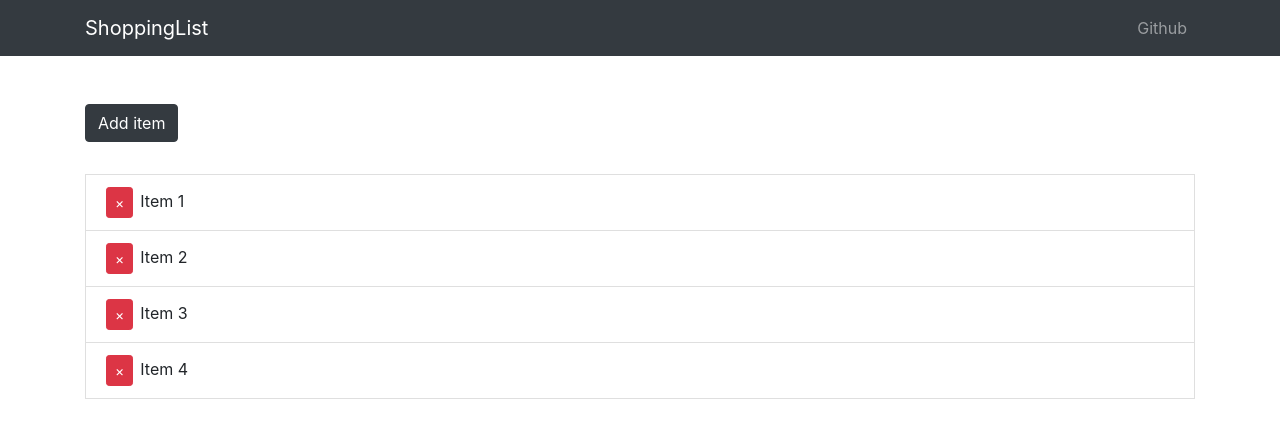
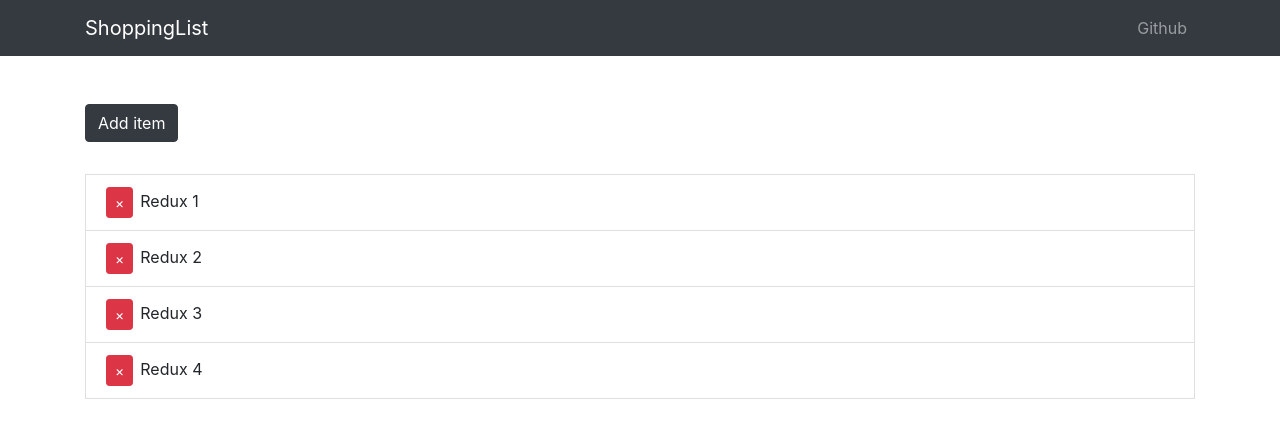
Before and after one commit to raop155/mern_shopping_list, a React (Create React App) app in the folder client/: page / in a window 1280 px wide. Shown: the top 438 px of the page. Built offline with nearby package versions, Linux system fonts and the light colour scheme.

Commit message:
feature(Redux) Connect redux to ShoppingList component

```diff
--- a/client/package.json
+++ b/client/package.json
@@ -9,9 +9,12 @@
     "bootstrap": "^4.5.3",
     "react": "^17.0.1",
     "react-dom": "^17.0.1",
+    "react-redux": "^7.2.2",
     "react-scripts": "4.0.0",
     "react-transition-group": "^4.4.1",
     "reactstrap": "^8.7.1",
+    "redux": "^4.0.5",
+    "redux-thunk": "^2.3.0",
     "uuid": "^8.3.1",
     "web-vitals": "^0.2.4"
   },
--- a/client/src/App.js
+++ b/client/src/App.js
@@ -2,12 +2,17 @@
 import AppNavbar from './components/AppNavbar';
 import ShoppingList from './components/ShoppingList';
 
+import { Provider } from 'react-redux';
+import store from './store';
+
 function App() {
   return (
-    <div className='App'>
-      <AppNavbar />
-      <ShoppingList />
-    </div>
+    <Provider store={store}>
+      <div className='App'>
+        <AppNavbar />
+        <ShoppingList />
+      </div>
+    </Provider>
   );
 }
 
--- /dev/null
+++ b/client/src/actions/itemActions.js
@@ -0,0 +1,21 @@
+import { GET_ITEMS, ADD_ITEM, DELETE_ITEM } from './types';
+
+export const getItems = () => {
+  return {
+    type: GET_ITEMS,
+  };
+};
+
+export const addItem = () => {
+  return {
+    type: ADD_ITEM,
+  };
+};
+
+export const deleteItem = (id) => {
+  console.log('deleteitem actions ', id);
+  return {
+    type: DELETE_ITEM,
+    payload: id,
+  };
+};
--- /dev/null
+++ b/client/src/actions/types.js
@@ -0,0 +1,3 @@
+export const GET_ITEMS = 'GET_ITEMS';
+export const ADD_ITEM = 'ADD_ITEM';
+export const DELETE_ITEM = 'DELETE_ITEM';
--- a/client/src/components/ShoppingList.js
+++ b/client/src/components/ShoppingList.js
@@ -1,27 +1,24 @@
-import React, { useState } from 'react';
+import React, { useEffect, useState } from 'react';
 import { Container, ListGroup, ListGroupItem, Button } from 'reactstrap';
 import { CSSTransition, TransitionGroup } from 'react-transition-group';
 import { v4 as uuidv4 } from 'uuid';
+import { connect } from 'react-redux';
+import { getItems, deleteItem } from '../actions/itemActions';
+import PropTypes from 'prop-types';
 
-const ShoppingList = () => {
-  const [items, setItems] = useState([
-    {
-      id: uuidv4(),
-      name: 'Item 1',
-    },
-    {
-      id: uuidv4(),
-      name: 'Item 2',
-    },
-    {
-      id: uuidv4(),
-      name: 'Item 3',
-    },
-    {
-      id: uuidv4(),
-      name: 'Item 4',
-    },
-  ]);
+const ShoppingList = (props) => {
+  // const [items, setItems] = useState(props.items.items);
+  const items = props.items;
+
+  useEffect(() => {
+    // props.getItems();
+  }, []);
+
+  const onDelete = (id) => {
+    console.log('id', id);
+    props.deleteItem(id);
+  };
+
   return (
     <Container>
       <Button
@@ -30,7 +27,7 @@
         onClick={() => {
           const name = prompt('Enter Item');
           if (name) {
-            setItems([...items, { id: uuidv4(), name }]);
+            // setItems([...items, { id: uuidv4(), name }]);
           }
         }}
       >
@@ -46,13 +43,7 @@
                   className='remove-btn'
                   color='danger'
                   size='sm'
-                  onClick={() => {
-                    setItems(
-                      items.filter((item) => {
-                        return item.id !== id;
-                      }),
-                    );
-                  }}
+                  onClick={() => onDelete(id)}
                 >
                   &times;
                 </Button>
@@ -66,4 +57,20 @@
   );
 };
 
-export default ShoppingList;
+ShoppingList.propTypes = {
+  getItems: PropTypes.func.isRequired,
+  items: PropTypes.array.isRequired,
+};
+
+const mapStateToProps = (state) => {
+  return {
+    items: state.item.items,
+  };
+};
+
+const mapDispatchToProps = {
+  getItems,
+  deleteItem: (id) => deleteItem(id),
+};
+
+export default connect(mapStateToProps, mapDispatchToProps)(ShoppingList);
--- /dev/null
+++ b/client/src/reducers/index.js
@@ -0,0 +1,6 @@
+import { combineReducers } from 'redux';
+import itemReducer from './itemReducer';
+
+export default combineReducers({
+  item: itemReducer,
+});
--- /dev/null
+++ b/client/src/reducers/itemReducer.js
@@ -0,0 +1,49 @@
+import { v4 as uuidv4 } from 'uuid';
+import { GET_ITEMS, ADD_ITEM, DELETE_ITEM } from '../actions/types';
+
+const initialState = {
+  items: [
+    {
+      id: uuidv4(),
+      name: 'Redux 1',
+    },
+    {
+      id: uuidv4(),
+      name: 'Redux 2',
+    },
+    {
+      id: uuidv4(),
+      name: 'Redux 3',
+    },
+    {
+      id: uuidv4(),
+      name: 'Redux 4',
+    },
+  ],
+};
+
+const itemReducer = (state = initialState, action) => {
+  switch (action.type) {
+    case GET_ITEMS:
+      return {
+        ...state,
+      };
+    case ADD_ITEM:
+      return {
+        ...state,
+      };
+    case DELETE_ITEM:
+      return {
+        ...state,
+        items: state.items.filter((item) => {
+          console.log(item.id, '===', action.payload);
+          return item.id !== action.payload;
+        }),
+      };
+
+    default:
+      return state;
+  }
+};
+
+export default itemReducer;
--- /dev/null
+++ b/client/src/store.js
@@ -0,0 +1,18 @@
+import { createStore, applyMiddleware, compose } from 'redux';
+import thunk from 'redux-thunk';
+import rootReducer from './reducers';
+
+const initialState = {};
+
+const middleware = [thunk];
+
+const store = createStore(
+  rootReducer,
+  initialState,
+  compose(
+    applyMiddleware(...middleware),
+    window.__REDUX_DEVTOOLS_EXTENSION__ && window.__REDUX_DEVTOOLS_EXTENSION__(),
+  ),
+);
+
+export default store;
```
Also changed, not shown: client/src/components/ItemModal.js (added, +38 -0 lines), 1 other file (tests, documents, lock files or other folders).
